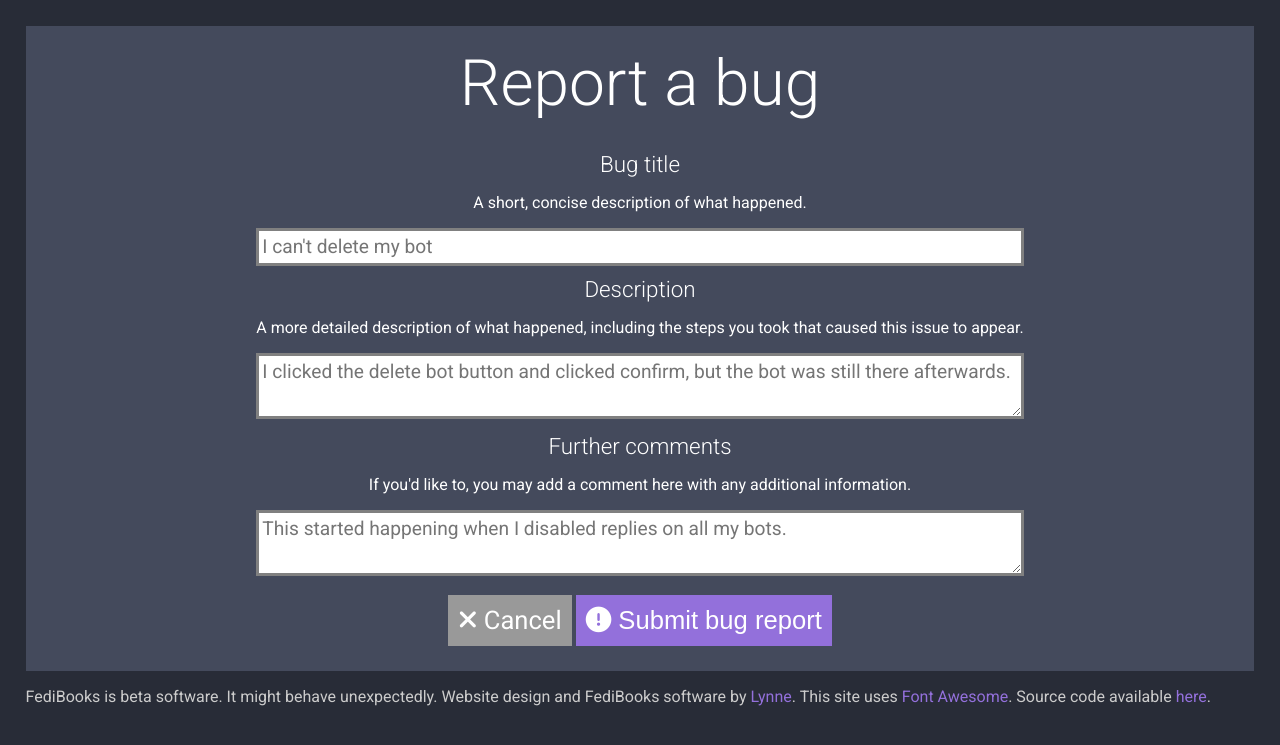
After one commit to Lynnesbian/FediBooks, a Flask app: page /issue/bug in a window 1280 px wide. The commit adds this page. Shown: the top 745 px of the page. Run offline with Flask 2, Linux system fonts and the light colour scheme; parts of the project's set-up code (start-up, migrations or seed data) failed here and were passed over; some libraries are stand-ins or nearby versions.

Commit message:
created bug report page

```diff
--- a/static/style.css
+++ b/static/style.css
@@ -113,7 +113,7 @@ input.button, button.button {
 	background-color: #777;
 }
 
-.btn-large {
+.btn-large, button.btn-large {
 	font-size: 1.6em;
 }
 
@@ -150,14 +150,15 @@ label.important {
 	font-weight: 300;
 	display: block;
 }
-input, select {
+input, select, textarea {
 	font-size: 1.2em;
 	line-height: 1.4em;
 	border: 3px grey solid;
 	border-radius: none;
 	padding: 3px;
+	font-family: "Roboto", sans-serif;
 }
-input:focus, select:focus {
+input:focus, select:focus, textarea:focus {
 	border: 3px mediumpurple solid;
 }
 
--- /dev/null
+++ b/templates/report_bug.html
@@ -0,0 +1,37 @@
+<!DOCTYPE html>
+<html lang="en">
+<head>
+	<meta charset="UTF-8">
+	<title>FediBooks</title>
+	{% include 'imports.html' %}
+</head>
+
+<body>
+	<div class="container centred">
+		<h1 class="thin centred">Report a bug</h1>
+	</div>
+
+	<div class="container centred">
+		<form method='POST'>
+			<label for="title" class="important">Bug title</label>
+			<p>A short, concise description of what happened.</p>
+			<input name="title" class="full-width" type="text" placeholder="I can't delete my bot">
+
+			<label for="description" class="important">Description</label>
+			<p>A more detailed description of what happened, including the steps you took that caused this issue to appear.</p>
+			<textarea name="description" class="full-width" placeholder="I clicked the delete bot button and clicked confirm, but the bot was still there afterwards."></textarea>
+
+			<label for="comments" class="important">Further comments</label>
+			<p>If you'd like to, you may add a comment here with any additional information.</p>
+			<textarea name="comments" class="full-width" placeholder="This started happening when I disabled replies on all my bots."></textarea>
+
+			<div class="container centred">
+				<a href="/" class="button btn-large btn-secondary"><i class="fas fa-times"></i> Cancel</a>
+				<button class="button btn-large btn-primary"><i class="fas fa-exclamation-circle"></i> Submit bug report</button>
+			</div>
+		</form>
+	</div>
+
+	{% include 'footer.html' %}
+</body>
+</html>
--- a/webui.py
+++ b/webui.py
@@ -395,6 +395,10 @@ def do_login():
 		session['error'] = "Incorrect login information."
 		return redirect(url_for("show_login_page"), 303)
 
+@app.route("/issue/bug")
+def report_bug():
+	return render_template("report_bug.html")
+
 @app.route("/img/bot_generic.png")
 def img_bot_generic():
 	return send_file("static/bot_generic.png", mimetype="image/png")
```
